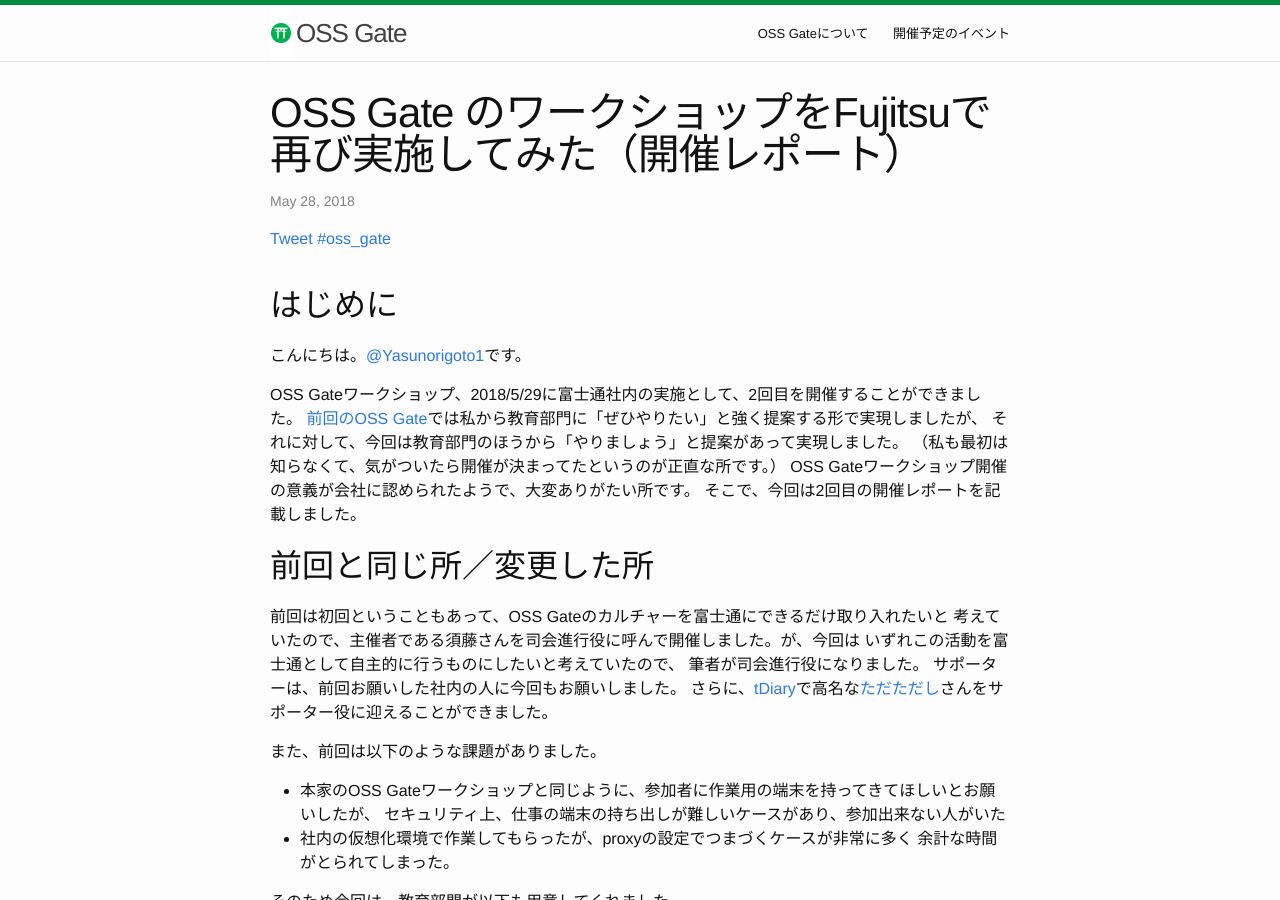
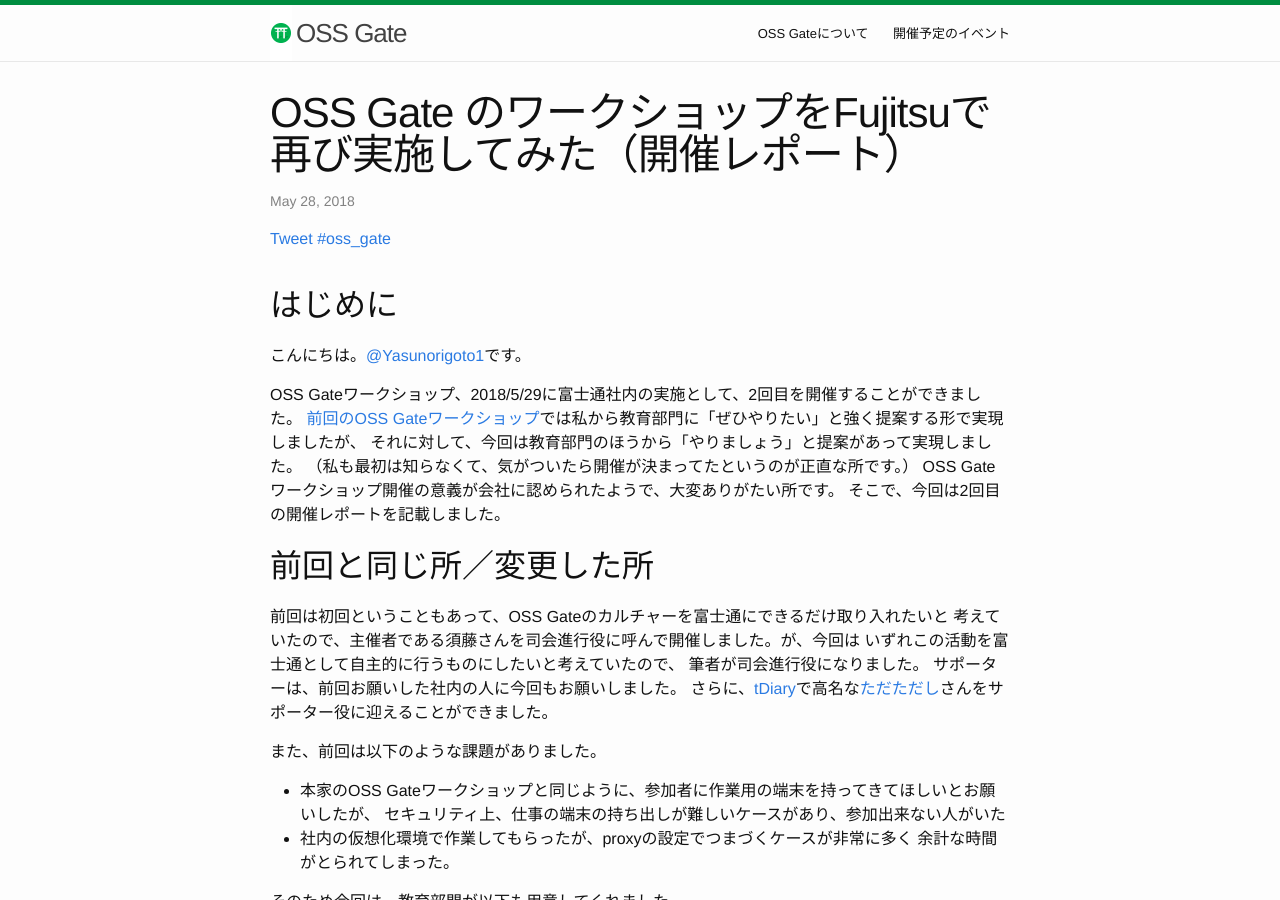
Before and after one commit to oss-gate/oss-gate.github.io, a Jekyll site: the page built from _posts/2018-05-29-workshop-report-in-fujitsu.md, in a window 1280 px wide and 900 px high. Built offline with Jekyll 4.4.1, drawn with Linux system fonts in a browser that asks for light colours; comment, search, counter and statistics services are not loaded.

Commit message:
Add missing "workshop"

```diff
--- a/_posts/2018-05-29-workshop-report-in-fujitsu.md
+++ b/_posts/2018-05-29-workshop-report-in-fujitsu.md
@@ -10,7 +10,7 @@
 こんにちは。[@Yasunorigoto1](https://twitter.com/yasunorigoto1)です。
 
 OSS Gateワークショップ、2018/5/29に富士通社内の実施として、2回目を開催することができました。
-[前回のOSS Gate]({{ site.baseurl }}{% post_url 2017-10-02-workshop-report-in-fujitsu %})では私から教育部門に「ぜひやりたい」と強く提案する形で実現しましたが、
+[前回のOSS Gateワークショップ]({{ site.baseurl }}{% post_url 2017-10-02-workshop-report-in-fujitsu %})では私から教育部門に「ぜひやりたい」と強く提案する形で実現しましたが、
 それに対して、今回は教育部門のほうから「やりましょう」と提案があって実現しました。
 （私も最初は知らなくて、気がついたら開催が決まってたというのが正直な所です。）
 OSS Gateワークショップ開催の意義が会社に認められたようで、大変ありがたい所です。
```
